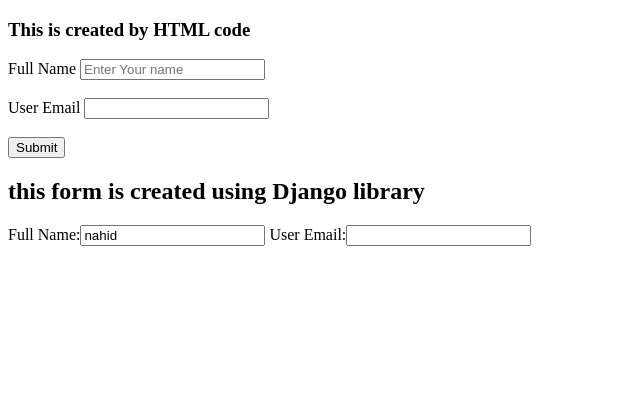
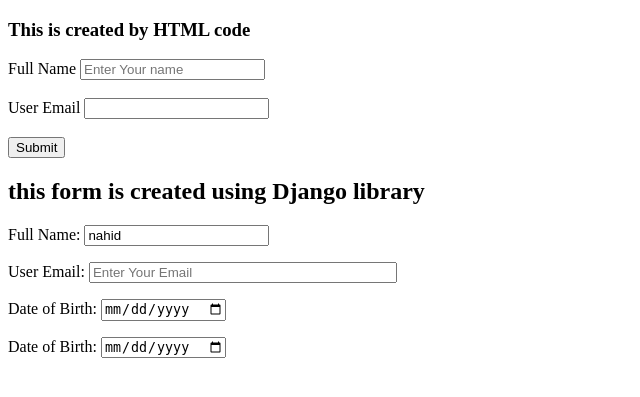
Before and after one commit to nahidkishore/Django-practice, a Django app: page /form/ in a window 1280 px wide. Shown: the top 397 px of the page, without its empty margins (0-640 px from the left). Run offline with Django 3.2, Linux system fonts and the light colour scheme.

Commit message:
CREATING A DJANGO FORM 3

```diff
--- a/first_app/forms.py
+++ b/first_app/forms.py
@@ -4,4 +4,8 @@
 
 class user_form(forms.Form):
   user_form = forms.CharField( label="Full Name", initial="nahid")
-  user_email = forms.EmailField(label= "User Email")
+  user_email = forms.EmailField(label= "User Email",  widget =forms.TextInput(attrs= {'placeholder': 'Enter Your Email', 'style': 'width:300px'}))
+
+  user_dob=forms.DateField(label= "Date of Birth", widget=forms.TextInput(attrs={'type': 'date'}))
+
+  user_dob1=forms.DateField(label= "Date of Birth", widget=forms.DateInput(attrs={'type': 'date'}))
--- a/templates/first_app/form.html
+++ b/templates/first_app/form.html
@@ -19,7 +19,7 @@
   </form>
   <h2> {{heading1}}</h2>
   <form action="" method="POST">
-    {{ test_form }}
+    {{ test_form.as_p }}
   </form>
 
 </body>
```
